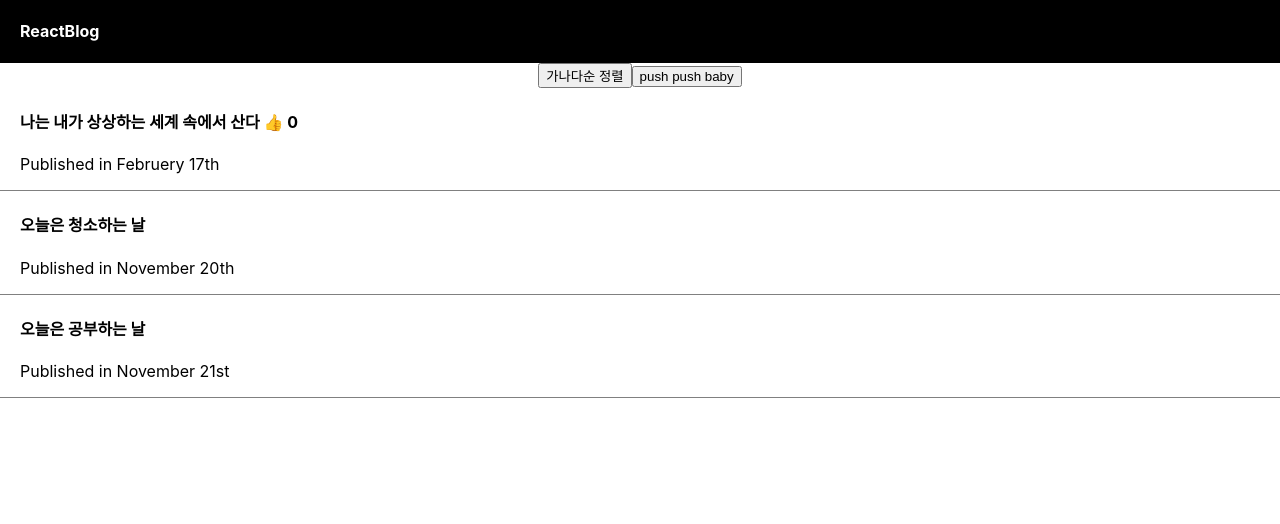
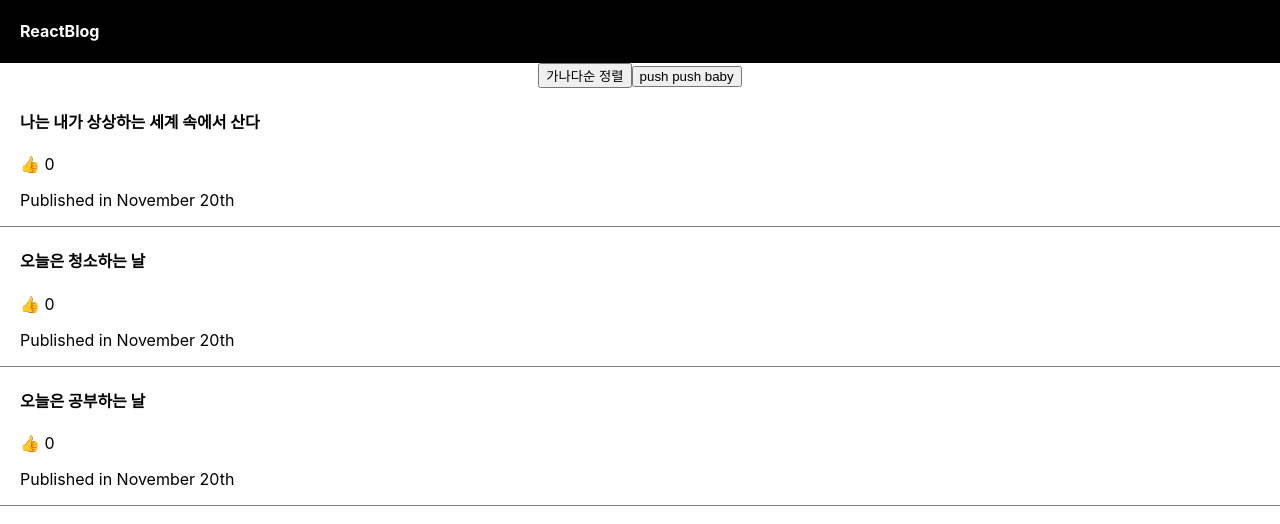
Before and after one commit to coloringpen/codingAppleReact, a React (Create React App) app: page / in a window 1280 px wide. Shown: the top 524 px of the page. Built offline with nearby package versions, Linux system fonts and the light colour scheme.

Commit message:
map을 활용하여 반복적인 html처리

```diff
--- a/src/App.js
+++ b/src/App.js
@@ -22,7 +22,7 @@ function App() {
     '오늘은 공부하는 날',
   ]);
 
-  let [thumbUp, setThumbUp] = useState(0);
+  let [thumbUp, setThumbUp] = useState([0, 0, 0]);
 
   // let [postTitle1, postTitle2, postTitle3] = postTitle;
   // 혹은 아래에서 바로 postTitle에서 인덱싱을 해서 뽑으면 됨
@@ -45,9 +45,13 @@ function App() {
   let isModal = modal ? <Modal /> : null;
 
   /** 붐업버튼 */
-  const onClick = () => {
-    setThumbUp((pre) => (pre += 1));
-  };
+  /* const onClick = (e) => {
+    const thumbNum = Number(e.target.attributes.index.nodeValue);
+    let newThumb = [...thumbUp];
+    newThumb[thumbNum] += 1;
+    setThumbUp(newThumb); 어떡해서든 속성을 활용하고자했던 몸부림
+    // setThumbUp((pre) => (pre += 1));
+  };*/
 
   /** 제목바꾸기 파트 */
   const titleChange = () => {
@@ -83,25 +87,25 @@ function App() {
       <button onClick={rearrange}>가나다순 정렬</button>
       <button onClick={titleChange}>push push baby</button>
 
-      <div className="list">
-        {/* <h4>{postTitle1}</h4> */}
-        <h4>
-          {postTitles[0]} <span onClick={onClick}>👍</span> {thumbUp}
-          <br />
-        </h4>
-        <p>Published in Februery 17th</p>
-      </div>
-      <div className="list">
-        {/* <h4>{postTitle2}</h4> */}
-        <h4>{postTitles[1]}</h4>
-        <p>Published in November 20th</p>
-      </div>
-      <div className="list">
-        {/* <h4>{postTitle3}</h4> */}
-        <h4 onClick={modalShow}>{postTitles[2]}</h4>
-        <p>Published in November 21st</p>
-      </div>
-
+      {postTitles.map((item, index) => {
+        return (
+          <div className="list" key={index}>
+            <h4>{item}</h4>
+            <span
+              index={index}
+              onClick={() => {
+                const copy = [...thumbUp];
+                copy[index] += 1;
+                setThumbUp(copy);
+                /* 여기 스트레이트로 꽂아넣으면 이렇게 간단히 할 수 있음. 외부 변수를 볼 수 있으므로 */
+              }}
+            >
+              👍 {thumbUp[index]}
+            </span>
+            <p>Published in November 20th</p>
+          </div>
+        );
+      })}
       {isModal}
     </div>
   );
```
